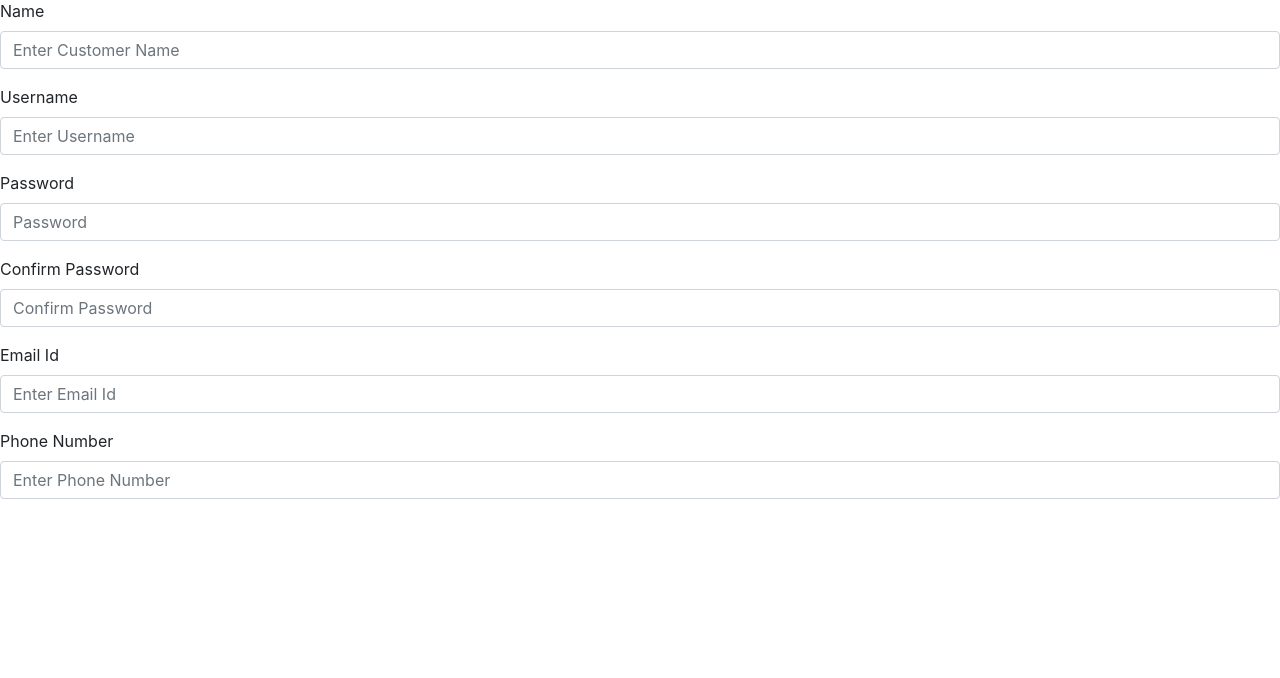
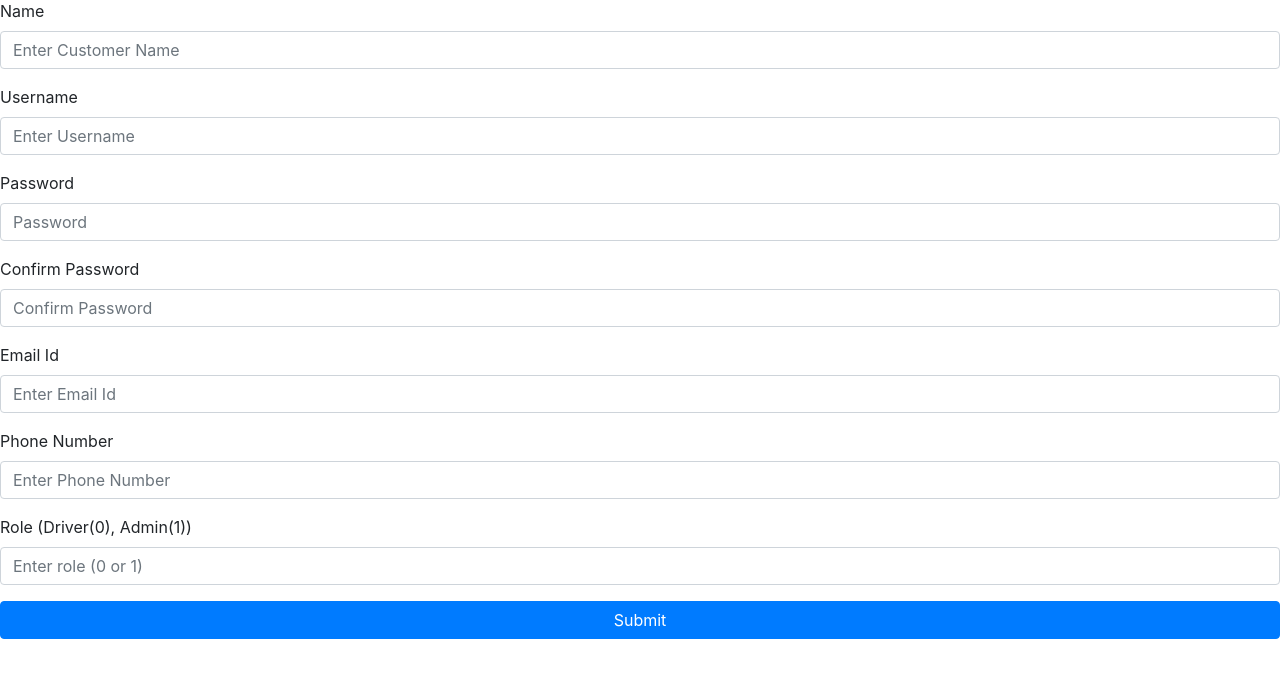
Before and after one commit to zefyr-solutions/Reach, a Flask app: page /add_user in a window 1280 px wide. Shown: the part 57-735 px from the top of the page. Run offline with Flask 2, Linux system fonts and the light colour scheme; parts of the project's set-up code (start-up, migrations or seed data) failed here and were passed over; some libraries are stand-ins or nearby versions.

Commit message:
Added Add User Page

```diff
--- a/main.py
+++ b/main.py
@@ -50,24 +50,29 @@ def home():
     else:
         return render_template("index.html")
 
-@app.route("/add_user")
+@app.route("/add_user", methods=["POST","GET"])
 def add_user():
     if request.method == 'POST':
-        userDetails = request.form
-        name = userDetails['name']
-        username = userDetails['username']
-        email = userDetails['email']
-        phone = userDetails['phone']
-        password = userDetails['password']
-        cpassword = userDetails['cpassword']
-        if password == cpassword:
-            xpassword = sha256_crypt.encrypt(password)
+
+        if (request.form["name"] == "" or request.form["username"] == "" or request.form["email"] == "" or request.form["phone"] == "" or request.form["password"] == "" or request.form["cpassword"] == ""  or request.form["role"] == ""):
+            flash("Enter all the fields")
         else:
-            flash("Both passwords must be same")
-        cur = mysql.connection.cursor()
-        cur.execute("INSERT INTO users(user_name,name,email,phone_no) VALUES(%s,%s,%s,%s)",(username,name,email,phone))
-        mysql.connection.commit()
-        cur.close()
+            userDetails = request.form
+            name = userDetails['name']
+            username = userDetails['username']
+            email = userDetails['email']
+            phone = userDetails['phone']
+            role = userDetails['role']
+            password = userDetails['password']
+            cpassword = userDetails['cpassword']
+            if password == cpassword:
+                xpassword = argon2.hash(password)
+                cur = mysql.connection.cursor()
+                cur.execute("INSERT INTO users(user_name,name,email,phone_no,role,password) VALUES(%s,%s,%s,%s,%s,%s)",(username,name,email,phone,role,xpassword))
+                mysql.connection.commit()
+                cur.close()
+            else:
+                flash("Both passwords must be same")
     return render_template("add_user.html")
 
 if __name__ == "__main__":
--- a/templates/add_user.html
+++ b/templates/add_user.html
@@ -1,33 +1,48 @@
 {% extends 'base.html'%}
 {% block title %} Add User {% endblock %}
 {% block content %}
+{% with messages = get_flashed_messages() %}
+  {% if messages %}
+    <ul class=flashes>
+    {% for message in messages %}
+      <li>{{ message }}</li>
+    {% endfor %}
+    </ul>
+  {% endif %}
+{% endwith %}
 
 <h1>Add User</h1>
 <form action="#" method="post">
   <div class="form-group">
     <label for="name">Name</label>
-    <input type="text" class="form-control" id="name" placeholder="Enter Customer Name">
+    <input type="text" class="form-control" id="name" name="name" placeholder="Enter Customer Name">
   </div>
   <div class="form-group">
     <label for="username">Username</label>
-    <input type="text" class="form-control" id="username" placeholder="Enter Username">
+    <input type="text" class="form-control" id="username"  name="username" placeholder="Enter Username">
   </div>
   <div class="form-group">
     <label for="password">Password</label>
-    <input type="password" class="form-control" id="password" placeholder="Password">
+    <input type="password" class="form-control" id="password"  name="password" placeholder="Password">
   </div>
   <div class="form-group">
     <label for="cpassword">Confirm Password</label>
-    <input type="password" class="form-control" id="cpassword" placeholder="Confirm Password">
+    <input type="password" class="form-control" id="cpassword"  name="cpassword" placeholder="Confirm Password">
   </div>
   <div class="form-group">
     <label for="Email">Email Id</label>
-    <input type="text" class="form-control" id="email" placeholder="Enter Email Id">
+    <input type="text" class="form-control" id="email"  name="email" placeholder="Enter Email Id">
   </div>
   <div class="form-group">
     <label for="phone">Phone Number</label>
-    <input type="text" class="form-control" id="phone" placeholder="Enter Phone Number">
+    <input type="text" class="form-control" id="phone"  name="phone" placeholder="Enter Phone Number">
   </div>
+  <div class="form-group">
+    <label for="role">Role (Driver(0), Admin(1))</label>
+    <input type="text" class="form-control" id="role"  name="role" placeholder="Enter role (0 or 1)">
+  </div>
+  <button type="submit" class="btn btn-primary btn-block">Submit</button>
+
 
 </form>
 
```
